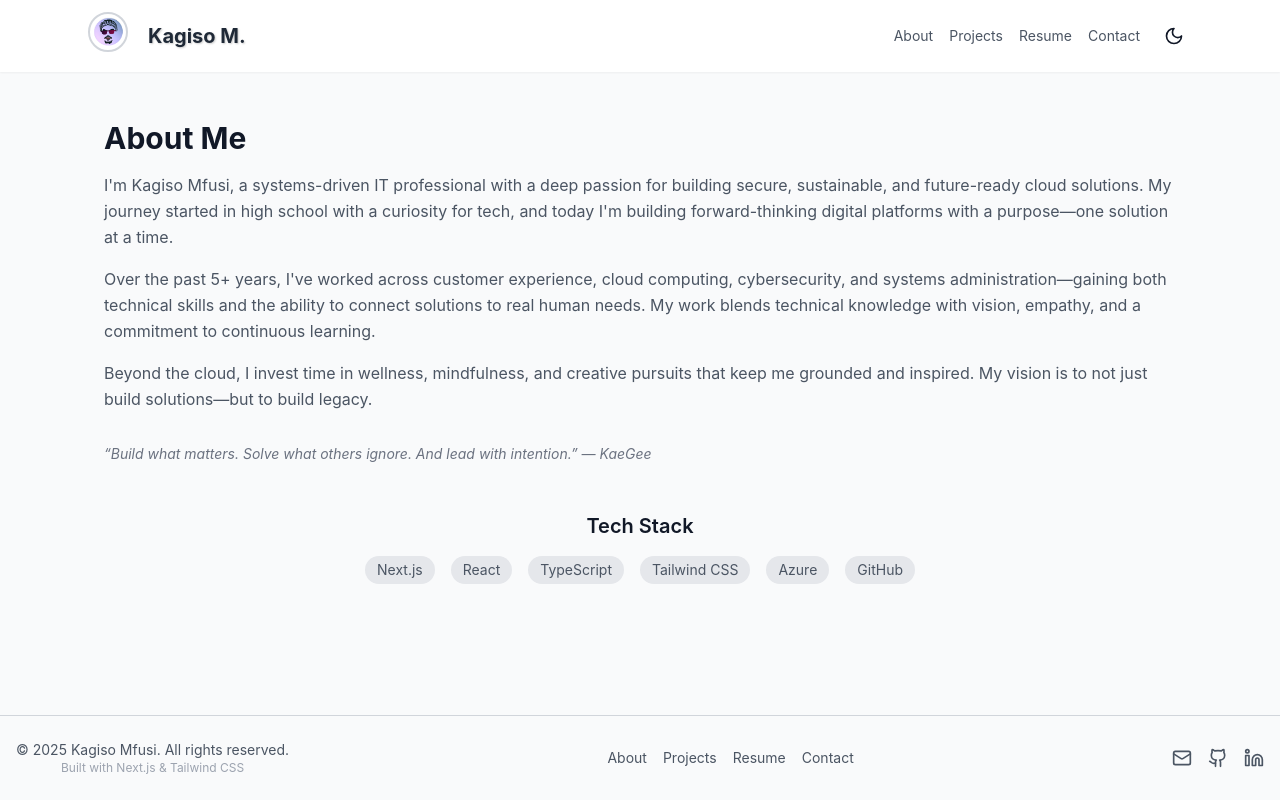
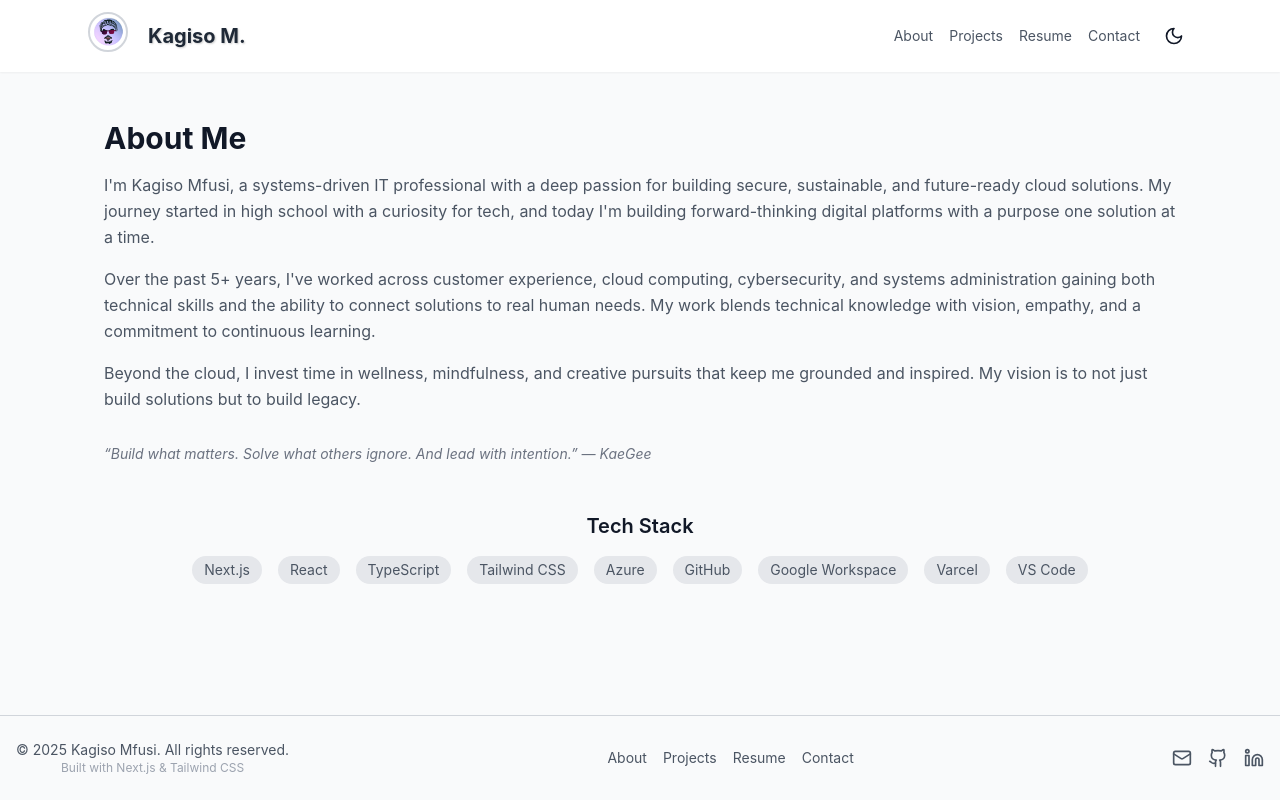
Before and after one commit to MrSpecks/MrSpecks-, a Next.js app in the folder portfolio/: page /about in a window 1280 px wide. Built offline with nearby package versions, Linux system fonts and the light colour scheme.

Commit message:
Update about.tsx

```diff
--- a/portfolio/pages/about.tsx
+++ b/portfolio/pages/about.tsx
@@ -13,19 +13,19 @@ export default function AboutPage() {
   I'm Kagiso Mfusi, a systems-driven IT professional with a deep passion for building
   secure, sustainable, and future-ready cloud solutions. My journey started in high school
   with a curiosity for tech, and today I'm building forward-thinking digital platforms
-  with a purpose—one solution at a time.
+  with a purpose one solution at a time.
 </p>
 
 <p className="text-gray-600 dark:text-gray-300 leading-relaxed mb-4">
   Over the past 5+ years, I've worked across customer experience, cloud computing,
-  cybersecurity, and systems administration—gaining both technical skills and the ability
+  cybersecurity, and systems administration gaining both technical skills and the ability
   to connect solutions to real human needs. My work blends technical knowledge with vision, empathy, and
   a commitment to continuous learning.
 </p>
 
 <p className="text-gray-600 dark:text-gray-300 leading-relaxed mb-4">
   Beyond the cloud, I invest time in wellness, mindfulness, and creative pursuits that
-  keep me grounded and inspired. My vision is to not just build solutions—but to build
+  keep me grounded and inspired. My vision is to not just build solutions but to build
   legacy.
 </p>
 
@@ -41,6 +41,9 @@ export default function AboutPage() {
     <span className="bg-gray-200 dark:bg-gray-700 px-3 py-1 rounded-full">Tailwind CSS</span>
     <span className="bg-gray-200 dark:bg-gray-700 px-3 py-1 rounded-full">Azure</span>
     <span className="bg-gray-200 dark:bg-gray-700 px-3 py-1 rounded-full">GitHub</span>
+    <span className="bg-gray-200 dark:bg-gray-700 px-3 py-1 rounded-full">Google Workspace</span>
+    <span className="bg-gray-200 dark:bg-gray-700 px-3 py-1 rounded-full">Varcel</span>
+    <span className="bg-gray-200 dark:bg-gray-700 px-3 py-1 rounded-full">VS Code</span>
   </div>
 </section>
       </main>
```
